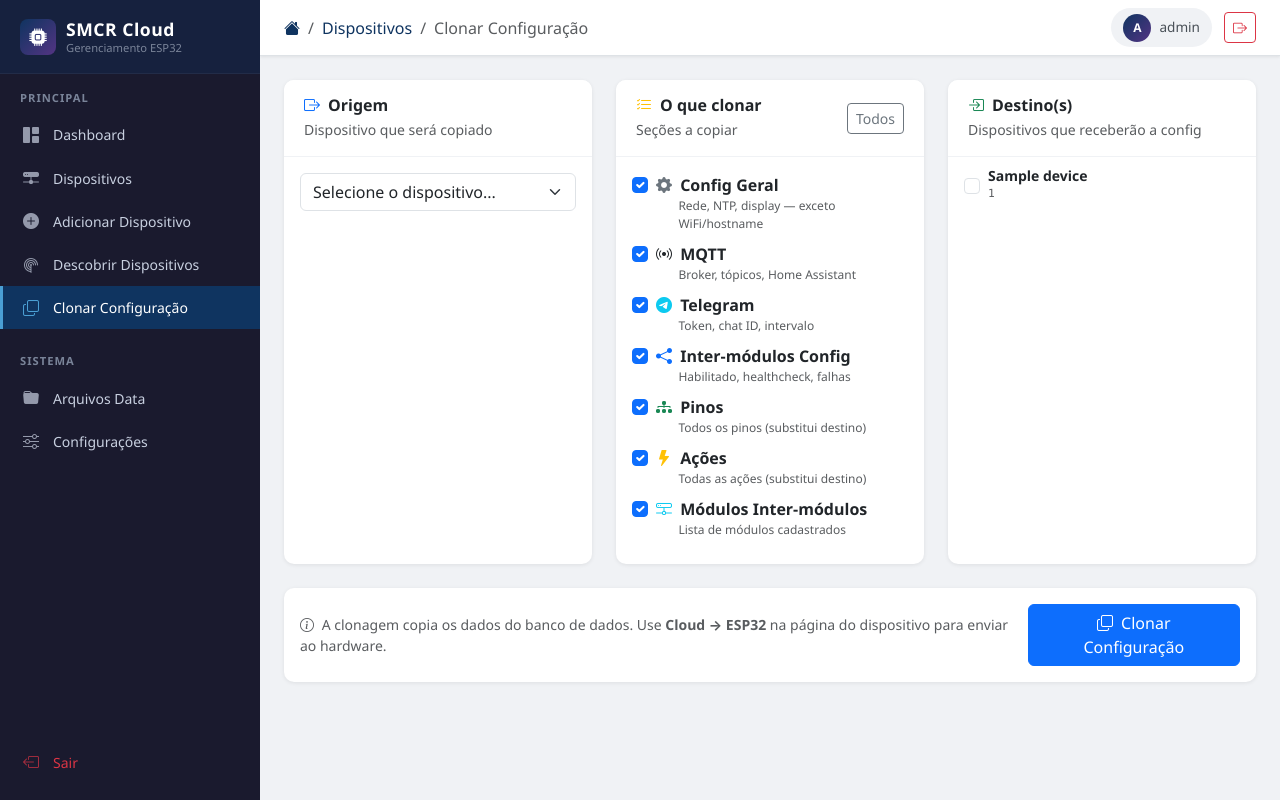
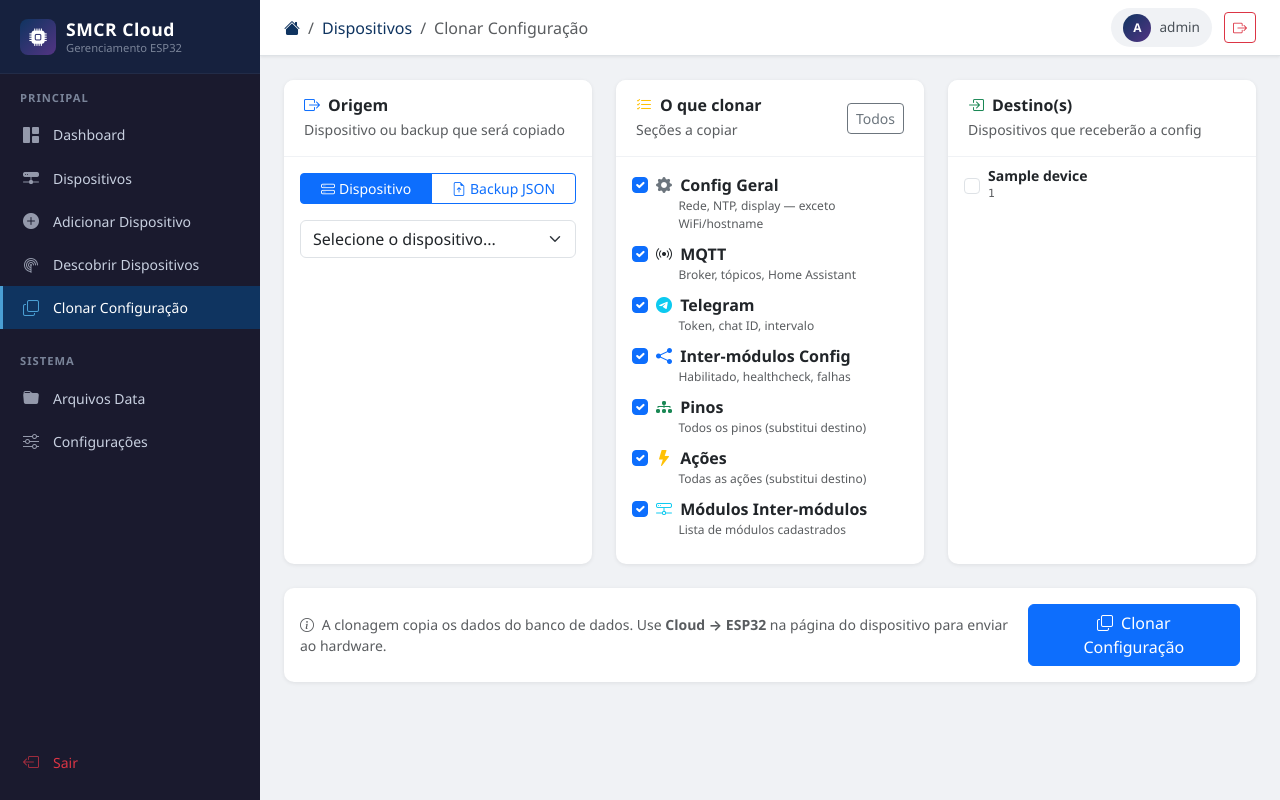
Before and after one commit to rede-analista/SMCR_CLOUD, a PHP site: page /devices/clone.php in a window 1280 px wide. Run offline with PHP 8.4, Linux system fonts and the light colour scheme; a user stored in the database is signed in; tables that the repository leaves empty hold one stand-in row (values such as "Sample post").

Commit message:
feat: clonar configuração a partir de backup JSON
Co-Authored-By: Claude Sonnet 4.6 <noreply@anthropic.com>

```diff
--- a/devices/clone.php
+++ b/devices/clone.php
@@ -4,51 +4,70 @@ require_login();
 
 $db = getDB();
 
-// Busca todos os dispositivos
-$devices = $db->query('SELECT id, name, unique_id FROM devices ORDER BY name, unique_id')->fetchAll();
-
+$devices  = $db->query('SELECT id, name, unique_id FROM devices ORDER BY name, unique_id')->fetchAll();
 $results  = [];
 $errors   = [];
 $done     = false;
 
 if ($_SERVER['REQUEST_METHOD'] === 'POST') {
-    $src_id   = (int)($_POST['source_id']   ?? 0);
-    $targets  = array_map('intval', $_POST['targets'] ?? []);
-    $sections = $_POST['sections'] ?? [];
+    csrf_verify();
 
-    if (!$src_id || empty($targets) || empty($sections)) {
-        $errors[] = 'Selecione origem, ao menos um destino e ao menos uma seção.';
+    $source_type = $_POST['source_type'] ?? 'device';
+    $src_id      = (int)($_POST['source_id'] ?? 0);
+    $targets     = array_map('intval', $_POST['targets'] ?? []);
+    $sections    = $_POST['sections'] ?? [];
+    $backup_src  = null;
+
+    if (empty($targets) || empty($sections)) {
+        $errors[] = 'Selecione ao menos um destino e ao menos uma seção.';
+    } elseif ($source_type === 'backup') {
+        if (empty($_FILES['backup_file']) || $_FILES['backup_file']['error'] !== UPLOAD_ERR_OK) {
+            $errors[] = 'Selecione um arquivo de backup JSON válido.';
+        } else {
+            $raw = file_get_contents($_FILES['backup_file']['tmp_name']);
+            $backup_src = json_decode($raw, true);
+            if (!is_array($backup_src) || empty($backup_src['smcr_backup'])) {
+                $errors[] = 'Arquivo inválido: não é um backup SMCR.';
+            }
+        }
+    } else {
+        if (!$src_id) {
+            $errors[] = 'Selecione o dispositivo de origem.';
         } elseif (in_array($src_id, $targets)) {
             $errors[] = 'O dispositivo de origem não pode ser um dos destinos.';
+        }
+    }
+
+    if (empty($errors)) {
+        if ($source_type === 'backup') {
+            $cfg     = $backup_src['config']   ?? [];
+            $pins    = $backup_src['pins']     ?? [];
+            $actions = $backup_src['actions']  ?? [];
+            $modules = $backup_src['intermod'] ?? [];
         } else {
-        // Carrega dados de origem
-        $src_cfg = $db->prepare('SELECT * FROM device_config WHERE device_id = ?');
-        $src_cfg->execute([$src_id]);
-        $cfg = $src_cfg->fetch() ?: [];
+            $s = $db->prepare('SELECT * FROM device_config WHERE device_id = ?');
+            $s->execute([$src_id]); $cfg = $s->fetch() ?: [];
 
-        $src_pins = $db->prepare('SELECT * FROM device_pins WHERE device_id = ?');
-        $src_pins->execute([$src_id]);
-        $pins = $src_pins->fetchAll();
+            $s = $db->prepare('SELECT * FROM device_pins WHERE device_id = ?');
+            $s->execute([$src_id]); $pins = $s->fetchAll();
 
-        $src_actions = $db->prepare('SELECT * FROM device_actions WHERE device_id = ?');
-        $src_actions->execute([$src_id]);
-        $actions = $src_actions->fetchAll();
+            $s = $db->prepare('SELECT * FROM device_actions WHERE device_id = ?');
+            $s->execute([$src_id]); $actions = $s->fetchAll();
 
-        $src_mods = $db->prepare('SELECT * FROM device_intermod WHERE device_id = ?');
-        $src_mods->execute([$src_id]);
-        $modules = $src_mods->fetchAll();
+            $s = $db->prepare('SELECT * FROM device_intermod WHERE device_id = ?');
+            $s->execute([$src_id]); $modules = $s->fetchAll();
+        }
 
         foreach ($targets as $tgt_id) {
             $tgt = $db->prepare('SELECT name, unique_id FROM devices WHERE id = ?');
             $tgt->execute([$tgt_id]);
-            $tgt_dev = $tgt->fetch();
+            $tgt_dev  = $tgt->fetch();
             $tgt_name = $tgt_dev['name'] ?: $tgt_dev['unique_id'];
-            $cloned = [];
+            $cloned   = [];
 
             try {
                 $db->beginTransaction();
 
-                // ─── Config Geral ───
                 if (in_array('config_geral', $sections) && $cfg) {
                     $db->prepare("UPDATE device_config SET
                         wifi_attempts=:wa, wifi_check_interval=:wci,
@@ -62,23 +81,22 @@ if ($_SERVER['REQUEST_METHOD'] === 'POST') {
                         dashboard_auth_required=:dar, ap_fallback_enabled=:afe
                         WHERE device_id=:id"
                     )->execute([
-                        ':wa'  => $cfg['wifi_attempts'],        ':wci' => $cfg['wifi_check_interval'],
-                        ':ntp' => $cfg['ntp_server1'],          ':gmt' => $cfg['gmt_offset_sec'],
-                        ':dst' => $cfg['daylight_offset_sec'],  ':spe' => $cfg['status_pinos_enabled'],
-                        ':ime' => $cfg['inter_modulos_enabled'],':cca' => $cfg['cor_com_alerta'],
-                        ':csa' => $cfg['cor_sem_alerta'],       ':tr'  => $cfg['tempo_refresh'],
-                        ':sah' => $cfg['show_analog_history'],  ':sdh' => $cfg['show_digital_history'],
-                        ':wde' => $cfg['watchdog_enabled'],     ':clk' => $cfg['clock_esp32_mhz'],
-                        ':twu' => $cfg['tempo_watchdog_us'],    ':qp'  => $cfg['qtd_pinos'],
-                        ':sde' => $cfg['serial_debug_enabled'], ':lf'  => $cfg['log_flags'],
-                        ':wsp' => $cfg['web_server_port'],      ':ae'  => $cfg['auth_enabled'],
-                        ':dar' => $cfg['dashboard_auth_required'],':afe'=> $cfg['ap_fallback_enabled'],
+                        ':wa'  => $cfg['wifi_attempts'],         ':wci' => $cfg['wifi_check_interval'],
+                        ':ntp' => $cfg['ntp_server1'],           ':gmt' => $cfg['gmt_offset_sec'],
+                        ':dst' => $cfg['daylight_offset_sec'],   ':spe' => $cfg['status_pinos_enabled'],
+                        ':ime' => $cfg['inter_modulos_enabled'], ':cca' => $cfg['cor_com_alerta'],
+                        ':csa' => $cfg['cor_sem_alerta'],        ':tr'  => $cfg['tempo_refresh'],
+                        ':sah' => $cfg['show_analog_history'],   ':sdh' => $cfg['show_digital_history'],
+                        ':wde' => $cfg['watchdog_enabled'],      ':clk' => $cfg['clock_esp32_mhz'],
+                        ':twu' => $cfg['tempo_watchdog_us'],     ':qp'  => $cfg['qtd_pinos'],
+                        ':sde' => $cfg['serial_debug_enabled'],  ':lf'  => $cfg['log_flags'],
+                        ':wsp' => $cfg['web_server_port'],       ':ae'  => $cfg['auth_enabled'],
+                        ':dar' => $cfg['dashboard_auth_required'], ':afe' => $cfg['ap_fallback_enabled'],
                         ':id'  => $tgt_id,
                     ]);
                     $cloned[] = 'Config Geral';
                 }
 
-                // ─── MQTT ───
                 if (in_array('mqtt', $sections) && $cfg) {
                     $db->prepare("UPDATE device_config SET
                         mqtt_enabled=:en, mqtt_server=:srv, mqtt_port=:port,
@@ -87,17 +105,16 @@ if ($_SERVER['REQUEST_METHOD'] === 'POST') {
                         mqtt_ha_batch=:hab, mqtt_ha_interval_ms=:haim, mqtt_ha_repeat_sec=:harp
                         WHERE device_id=:id"
                     )->execute([
-                        ':en'   => $cfg['mqtt_enabled'],          ':srv'  => $cfg['mqtt_server'],
-                        ':port' => $cfg['mqtt_port'],             ':usr'  => $cfg['mqtt_user'],
-                        ':pass' => $cfg['mqtt_password'],         ':topic'=> $cfg['mqtt_topic_base'],
-                        ':pint' => $cfg['mqtt_publish_interval'], ':had'  => $cfg['mqtt_ha_discovery'],
-                        ':hab'  => $cfg['mqtt_ha_batch'],         ':haim' => $cfg['mqtt_ha_interval_ms'],
-                        ':harp' => $cfg['mqtt_ha_repeat_sec'],    ':id'   => $tgt_id,
+                        ':en'   => $cfg['mqtt_enabled'],           ':srv'  => $cfg['mqtt_server'],
+                        ':port' => $cfg['mqtt_port'],              ':usr'  => $cfg['mqtt_user'],
+                        ':pass' => $cfg['mqtt_password'],          ':topic'=> $cfg['mqtt_topic_base'],
+                        ':pint' => $cfg['mqtt_publish_interval'],  ':had'  => $cfg['mqtt_ha_discovery'],
+                        ':hab'  => $cfg['mqtt_ha_batch'],          ':haim' => $cfg['mqtt_ha_interval_ms'],
+                        ':harp' => $cfg['mqtt_ha_repeat_sec'],     ':id'   => $tgt_id,
                     ]);
                     $cloned[] = 'MQTT';
                 }
 
-                // ─── Telegram ───
                 if (in_array('telegram', $sections) && $cfg) {
                     $db->prepare("UPDATE device_config SET
                         telegram_enabled=:en, telegram_token=:tok,
@@ -111,21 +128,19 @@ if ($_SERVER['REQUEST_METHOD'] === 'POST') {
                     $cloned[] = 'Telegram';
                 }
 
-                // ─── Inter-módulos config ───
                 if (in_array('intermod_cfg', $sections) && $cfg) {
                     $db->prepare("UPDATE device_config SET
                         intermod_enabled=:en, intermod_healthcheck=:hchk,
                         intermod_max_failures=:mf, intermod_auto_discovery=:ad
                         WHERE device_id=:id"
                     )->execute([
-                        ':en'   => $cfg['intermod_enabled'],        ':hchk' => $cfg['intermod_healthcheck'],
-                        ':mf'   => $cfg['intermod_max_failures'],   ':ad'   => $cfg['intermod_auto_discovery'],
+                        ':en'   => $cfg['intermod_enabled'],       ':hchk' => $cfg['intermod_healthcheck'],
+                        ':mf'   => $cfg['intermod_max_failures'],  ':ad'   => $cfg['intermod_auto_discovery'],
                         ':id'   => $tgt_id,
                     ]);
                     $cloned[] = 'Inter-módulos Config';
                 }
 
-                // ─── Pinos ───
                 if (in_array('pinos', $sections)) {
                     $db->prepare('DELETE FROM device_pins WHERE device_id = ?')->execute([$tgt_id]);
                     $stmt = $db->prepare('INSERT INTO device_pins
@@ -140,7 +155,6 @@ if ($_SERVER['REQUEST_METHOD'] === 'POST') {
                     $cloned[] = 'Pinos (' . count($pins) . ')';
                 }
 
-                // ─── Ações ───
                 if (in_array('acoes', $sections)) {
                     $db->prepare('DELETE FROM device_actions WHERE device_id = ?')->execute([$tgt_id]);
                     $stmt = $db->prepare('INSERT INTO device_actions
@@ -155,15 +169,18 @@ if ($_SERVER['REQUEST_METHOD'] === 'POST') {
                     $cloned[] = 'Ações (' . count($actions) . ')';
                 }
 
-                // ─── Módulos inter-módulos ───
                 if (in_array('intermod_mods', $sections)) {
                     $db->prepare('DELETE FROM device_intermod WHERE device_id = ?')->execute([$tgt_id]);
                     $stmt = $db->prepare('INSERT INTO device_intermod
-                        (device_id, module_id, hostname, ip, porta, pins_alerta)
-                        VALUES (?,?,?,?,?,?)');
+                        (device_id, module_id, hostname, ip, porta, ativo,
+                         pins_offline, offline_alert_enabled, offline_flash_ms,
+                         pins_healthcheck, healthcheck_alert_enabled, healthcheck_flash_ms)
+                        VALUES (?,?,?,?,?,?,?,?,?,?,?,?)');
                     foreach ($modules as $m) {
-                        $stmt->execute([$tgt_id, $m['module_id'], $m['hostname'],
-                            $m['ip'], $m['porta'], $m['pins_alerta']]);
+                        $stmt->execute([$tgt_id, $m['module_id'], $m['hostname'], $m['ip'], $m['porta'],
+                            $m['ativo'] ?? 0,
+                            $m['pins_offline'] ?? '', $m['offline_alert_enabled'] ?? 0, $m['offline_flash_ms'] ?? 200,
+                            $m['pins_healthcheck'] ?? '', $m['healthcheck_alert_enabled'] ?? 0, $m['healthcheck_flash_ms'] ?? 500]);
                     }
                     $cloned[] = 'Módulos Inter-módulos (' . count($modules) . ')';
                 }
@@ -189,7 +206,6 @@ include __DIR__ . '/../includes/header.php';
 ?>
 
 <?php if ($done): ?>
-<!-- Resultado -->
 <div class="card mb-4">
     <div class="card-header">
         <h6 class="mb-0 fw-bold"><i class="bi bi-clipboard-check me-2"></i>Resultado da Clonagem</h6>
@@ -231,7 +247,8 @@ include __DIR__ . '/../includes/header.php';
 <div class="alert alert-danger"><i class="bi bi-exclamation-triangle me-2"></i><?= h($errors[0]) ?></div>
 <?php endif; ?>
 
-<form method="POST">
+<form method="POST" enctype="multipart/form-data">
+<input type="hidden" name="csrf_token" value="<?= h(csrf_token()) ?>">
 <div class="row g-4">
 
     <!-- Origem -->
@@ -239,15 +256,34 @@ include __DIR__ . '/../includes/header.php';
         <div class="card h-100">
             <div class="card-header">
                 <h6 class="mb-0 fw-bold"><i class="bi bi-box-arrow-right me-2 text-primary"></i>Origem</h6>
-                <div class="text-muted small mt-1">Dispositivo que será copiado</div>
+                <div class="text-muted small mt-1">Dispositivo ou backup que será copiado</div>
             </div>
             <div class="card-body">
+                <div class="btn-group w-100 mb-3" role="group">
+                    <input type="radio" class="btn-check" name="source_type" id="src_device" value="device" checked autocomplete="off">
+                    <label class="btn btn-outline-primary btn-sm" for="src_device" onclick="switchSource('device')">
+                        <i class="bi bi-hdd-stack me-1"></i>Dispositivo
+                    </label>
+                    <input type="radio" class="btn-check" name="source_type" id="src_backup" value="backup" autocomplete="off">
+                    <label class="btn btn-outline-primary btn-sm" for="src_backup" onclick="switchSource('backup')">
+                        <i class="bi bi-file-earmark-arrow-up me-1"></i>Backup JSON
+                    </label>
+                </div>
+
+                <div id="src-device-panel">
                     <select name="source_id" class="form-select" id="source_select" required onchange="updateTargets()">
                         <option value="">Selecione o dispositivo...</option>
                         <?php foreach ($devices as $d): ?>
                         <option value="<?= $d['id'] ?>"><?= h($d['name'] ?: $d['unique_id']) ?> <small>(<?= h($d['unique_id']) ?>)</small></option>
                         <?php endforeach; ?>
                     </select>
+                </div>
+
+                <div id="src-backup-panel" style="display:none;">
+                    <input type="file" name="backup_file" id="backup_file_src" class="form-control" accept=".json">
+                    <div class="form-text">Backup <code>.json</code> exportado pelo SMCR Cloud.</div>
+                    <div id="backup-src-preview" class="mt-2 p-2 bg-light rounded small" style="display:none;"></div>
+                </div>
             </div>
         </div>
     </div>
@@ -265,13 +301,13 @@ include __DIR__ . '/../includes/header.php';
             <div class="card-body">
                 <?php
                 $sections_list = [
-                    'config_geral'  => ['Config Geral',            'bi-gear-fill',     'text-secondary', 'Rede, NTP, display — exceto WiFi/hostname'],
-                    'mqtt'          => ['MQTT',                     'bi-broadcast',     'text-purple',    'Broker, tópicos, Home Assistant'],
-                    'telegram'      => ['Telegram',                 'bi-telegram',      'text-info',      'Token, chat ID, intervalo'],
-                    'intermod_cfg'  => ['Inter-módulos Config',     'bi-share-fill',    'text-primary',   'Habilitado, healthcheck, falhas'],
-                    'pinos'         => ['Pinos',                    'bi-diagram-3-fill','text-success',   'Todos os pinos (substitui destino)'],
-                    'acoes'         => ['Ações',                    'bi-lightning-fill','text-warning',   'Todas as ações (substitui destino)'],
-                    'intermod_mods' => ['Módulos Inter-módulos',    'bi-hdd-network',   'text-info',      'Lista de módulos cadastrados'],
+                    'config_geral'  => ['Config Geral',         'bi-gear-fill',      'text-secondary', 'Rede, NTP, display — exceto WiFi/hostname'],
+                    'mqtt'          => ['MQTT',                  'bi-broadcast',      'text-purple',    'Broker, tópicos, Home Assistant'],
+                    'telegram'      => ['Telegram',              'bi-telegram',       'text-info',      'Token, chat ID, intervalo'],
+                    'intermod_cfg'  => ['Inter-módulos Config',  'bi-share-fill',     'text-primary',   'Habilitado, healthcheck, falhas'],
+                    'pinos'         => ['Pinos',                 'bi-diagram-3-fill', 'text-success',   'Todos os pinos (substitui destino)'],
+                    'acoes'         => ['Ações',                 'bi-lightning-fill', 'text-warning',   'Todas as ações (substitui destino)'],
+                    'intermod_mods' => ['Módulos Inter-módulos', 'bi-hdd-network',    'text-info',      'Lista de módulos cadastrados'],
                 ];
                 ?>
                 <?php foreach ($sections_list as $key => [$label, $icon, $color, $desc]): ?>
@@ -330,6 +366,21 @@ include __DIR__ . '/../includes/header.php';
 <?php endif; ?>
 
 <script>
+function switchSource(mode) {
+    const isBackup = mode === 'backup';
+    document.getElementById('src-device-panel').style.display = isBackup ? 'none' : '';
+    document.getElementById('src-backup-panel').style.display = isBackup ? '' : 'none';
+    document.getElementById('source_select').required = !isBackup;
+    if (isBackup) {
+        document.querySelectorAll('.target-item').forEach(function(item) {
+            item.classList.remove('opacity-50');
+            item.querySelector('input[type=checkbox]').disabled = false;
+        });
+    } else {
+        updateTargets();
+    }
+}
+
 function updateTargets() {
     var srcId = document.getElementById('source_select').value;
     document.querySelectorAll('.target-item').forEach(function(item) {
@@ -353,6 +404,29 @@ function toggleAll() {
         cb.checked = allChecked;
     });
 }
+
+document.getElementById('backup_file_src').addEventListener('change', function() {
+    const preview = document.getElementById('backup-src-preview');
+    const file = this.files[0];
+    if (!file) { preview.style.display = 'none'; return; }
+
+    const reader = new FileReader();
+    reader.onload = function(e) {
+        let data;
+        try { data = JSON.parse(e.target.result); } catch { alert('Arquivo JSON inválido.'); return; }
+        if (!data.smcr_backup) { alert('Não é um backup SMCR válido.'); return; }
+
+        preview.innerHTML =
+            '<i class="bi bi-box me-1"></i><strong>' + (data.name || data.unique_id || '—') + '</strong> ' +
+            '<span class="text-muted">(' + (data.unique_id || '') + ')</span><br>' +
+            '<i class="bi bi-calendar3 me-1"></i>Exportado: ' + (data.exported_at || '—') + ' &nbsp;' +
+            '<i class="bi bi-diagram-3 me-1"></i>Pinos: ' + (data.pins||[]).length + ' &nbsp;' +
+            '<i class="bi bi-lightning me-1"></i>Ações: ' + (data.actions||[]).length + ' &nbsp;' +
+            '<i class="bi bi-share me-1"></i>Inter-módulos: ' + (data.intermod||[]).length;
+        preview.style.display = '';
+    };
+    reader.readAsText(file);
+});
 </script>
 
 <?php include __DIR__ . '/../includes/footer.php'; ?>
```
Lines whose indentation alone changed are shown as unchanged.
